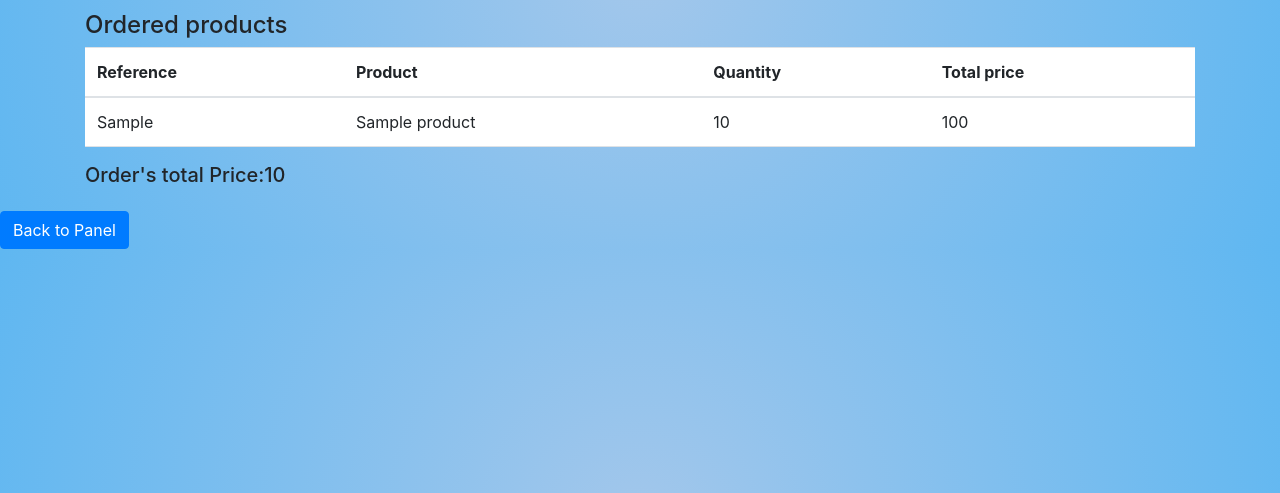
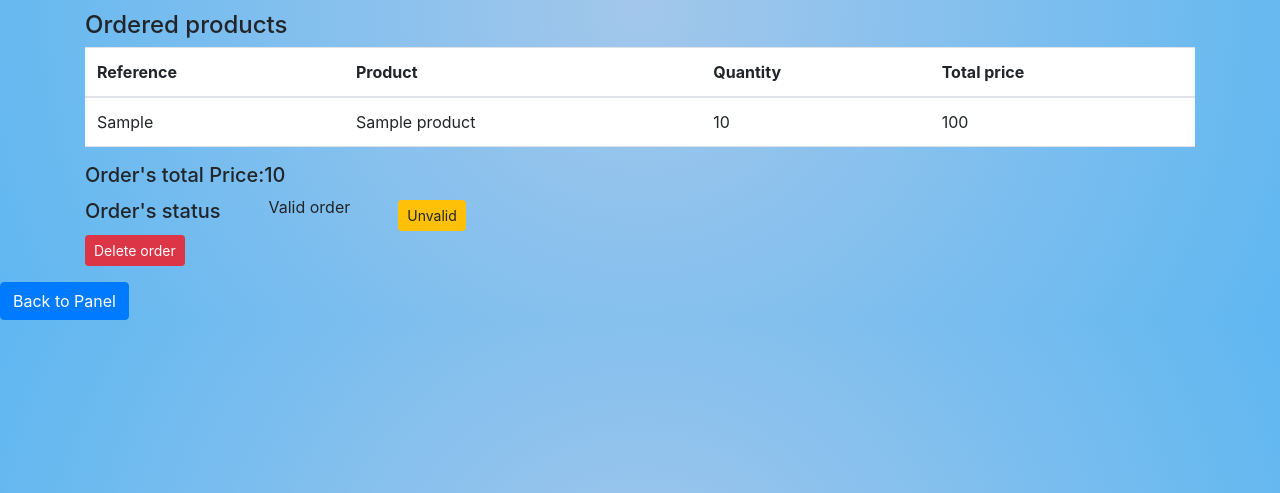
Before and after one commit to MahaDaiki/Brief7, a PHP site: page /order_detail.php?reference=1 in a window 1280 px wide. Shown: the part 307-800 px from the top of the page. Run offline with PHP 8.4, Linux system fonts and the light colour scheme; the visitor is signed in with stand-in values (Sample User, id 1); tables that the repository leaves empty or names only in its code hold one stand-in row (values such as "Sample post").

Commit message:
la derniére modification de berghach

```diff
--- a/order_detail.php
+++ b/order_detail.php
@@ -1,6 +1,45 @@
 <?php
-include("config.php");
+require_once("config.php");
 session_start();
+
+if (isset($_SESSION["admin_username"])) {
+    $isAdmin = true;
+} else {
+    header("Location: index.php");
+    exit();
+}
+
+// manage order's status
+if (isset($_GET["verify_order"])) {
+    $ord_id = $_GET["verify_order"];
+
+    $stmt = $conn->prepare("UPDATE orders SET bl = 1 WHERE id = $ord_id");
+    $stmt->execute();
+
+
+    header("Location: order_detail.php?reference={$ord_id}");
+    exit();
+}
+
+if (isset($_GET["unverify_order"])) {
+    $ord_id = $_GET["unverify_order"];
+
+    $stmt = $conn->prepare("UPDATE orders SET bl = 0 WHERE id = $ord_id");
+    $stmt->execute();
+
+    header("Location: order_detail.php?reference={$ord_id}");
+    exit();
+}
+
+if (isset($_GET["delete_order"])) {
+    $ord_id = $_GET["delete_order"];
+
+    $stmt = $conn->prepare("DELETE FROM orders WHERE id = $ord_id");
+    $stmt->execute();
+
+    header("Location: adminpan.php");
+    exit();
+}
 ?>
 
 <!DOCTYPE html>
@@ -101,7 +140,7 @@ session_start();
         if (isset($_GET['reference'])) {
             $order_id = $_GET['reference'];
             // Fetch product details from the database based on the reference
-            $order_result = $conn->query("SELECT orders.id, clients.fullname, orders.creation_date, orders.shipping_date, orders.delivery_date, orders.total_price
+            $order_result = $conn->query("SELECT orders.id, clients.fullname, orders.creation_date, orders.shipping_date, orders.delivery_date, orders.total_price, orders.bl
                                 FROM orders  INNER JOIN clients
                                 ON orders.client_id=clients.id WHERE orders.id=$order_id");
             $order_prod_result = $conn->query("SELECT products.reference, products.productname, products.purchase_price, orderproduct.quantity
@@ -160,6 +199,17 @@ session_start();
                 echo '</tbody>';
                 echo '</table>';
                 echo "<h5>Order's total Price:{$ord['total_price']}</h5>";
+                echo '<div class="d-flex align-items-center column-gap-5">';
+                echo "<h5>Order's status</h5>";
+                if (isset($ord['bl']) && $ord['bl'] == 0) {
+                    echo "<p>Unvalid order</p>";
+                    echo "<a href='order_detail.php?verify_order={$ord['id']}' class='btn btn-success btn-sm mr-2'>Valid</a>";
+                }else {
+                    echo "<p>Valid order</p>";
+                    echo "<a href='order_detail.php?unverify_order={$ord['id']}' class='btn btn-warning btn-sm mr-2'>Unvalid</a>";
+                }
+                echo '</div>';
+                echo "<a href='order_detail.php?delete_order={$ord['id']}' class='btn btn-danger btn-sm mr-2'>Delete order</a>";
                 echo '</div>';
                 echo '</div>';
 
@@ -171,7 +221,6 @@ session_start();
             echo '<div class="alert alert-danger" role="alert">Invalid request. Please provide an order reference.</div>';
         }
         ?>
-
     <script src="index.js"></script>
 <script src="https://code.jquery.com/jquery-3.3.1.slim.min.js" integrity="sha384-q8i/X+965DzO0rT7abK41JStQIAqVgRVzpbzo5smXKp4YfRvH+8abtTE1Pi6jizo" crossorigin="anonymous"></script>
     <script src="https://cdnjs.cloudflare.com/ajax/libs/popper.js/1.14.7/umd/popper.min.js" integrity="sha384-UO2eT0CpHqdSJQ6hJty5KVphtPhzWj9WO1clHTMGa3JDZwrnQq4sF86dIHNDz0W1" crossorigin="anonymous"></script>
```
Also changed, not shown: adminpan.php (+6 -45 lines), items.php (+6 -5 lines). Lines whose indentation alone changed are shown as unchanged.
